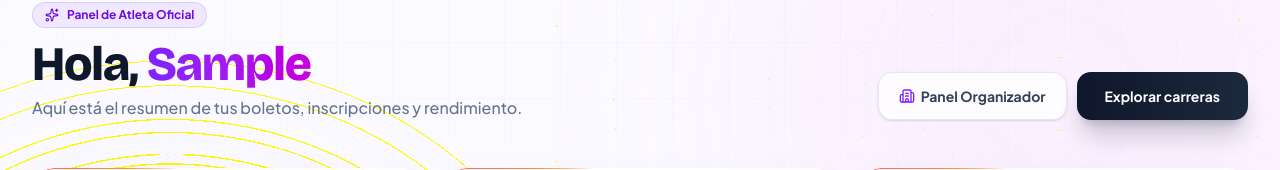
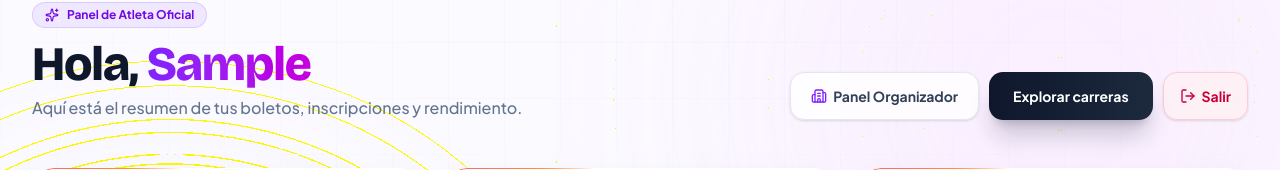
Before and after one commit to bryanjzdev/Pisale, a Next.js app: page /dashboard in a window 1280 px wide. Shown: the part 126-296 px from the top of the page. Built offline with nearby package versions, Linux system fonts and the light colour scheme; no server answers; the database is empty; sample sign-in values are in the browser's storage.

Commit message:
feat(auth): add direct sign out button and support account switching for organizers

```diff
--- a/src/app/dashboard/page.tsx
+++ b/src/app/dashboard/page.tsx
@@ -1,8 +1,8 @@
-import { auth } from "@/auth";
+import { auth, signOut } from "@/auth";
 import { redirect } from "next/navigation";
 import { prisma } from "@/lib/db";
 import { stripe } from "@/lib/stripe";
-import { Calendar, Medal, Timer, TrendingUp, Trophy, QrCode, ArrowRight, Sparkles, CheckCircle2, Building2 } from "lucide-react";
+import { Calendar, Medal, Timer, TrendingUp, Trophy, QrCode, ArrowRight, Sparkles, CheckCircle2, Building2, LogOut } from "lucide-react";
 import Link from "next/link";
 
 export const instant = false;
@@ -91,10 +91,25 @@ export default async function DashboardPage() {
             </Link>
             <Link
               href="/carreras"
-              className="btn-shine group inline-flex h-12 items-center justify-center gap-2 rounded-xl bg-linear-to-r from-slate-900 to-slate-800 px-7 text-sm font-bold text-white shadow-xl shadow-slate-900/20 transition-all hover:-translate-y-0.5 hover:shadow-2xl"
+              className="btn-shine group inline-flex h-12 items-center justify-center gap-2 rounded-xl bg-linear-to-r from-slate-900 to-slate-800 px-6 text-sm font-bold text-white shadow-xl shadow-slate-900/20 transition-all hover:-translate-y-0.5 hover:shadow-2xl"
             >
               Explorar carreras
             </Link>
+            <form
+              action={async () => {
+                "use server";
+                await signOut({ redirectTo: "/" });
+              }}
+            >
+              <button
+                type="submit"
+                className="inline-flex h-12 items-center justify-center gap-1.5 rounded-xl border border-rose-200 bg-rose-50/70 px-4 text-sm font-bold text-rose-700 hover:bg-rose-100/80 transition-colors shadow-sm cursor-pointer"
+                title="Cerrar sesión para cambiar de cuenta"
+              >
+                <LogOut className="h-4 w-4" />
+                <span className="hidden sm:inline">Salir</span>
+              </button>
+            </form>
           </div>
         </div>
 
--- a/src/app/organizador/dashboard/page.tsx
+++ b/src/app/organizador/dashboard/page.tsx
@@ -1,4 +1,4 @@
-import { auth } from "@/auth";
+import { auth, signOut } from "@/auth";
 import { redirect } from "next/navigation";
 import { prisma } from "@/lib/db";
 import Link from "next/link";
@@ -17,6 +17,7 @@ import {
   QrCode,
   Sparkles,
   ExternalLink,
+  LogOut,
 } from "lucide-react";
 import { ExportCsvButton } from "@/components/organizador/ExportCsvButton";
 
@@ -131,6 +132,22 @@ export default async function OrganizadorDashboardPage() {
               <Plus className="h-4 w-4" />
               Publicar Nueva Carrera
             </Link>
+
+            <form
+              action={async () => {
+                "use server";
+                await signOut({ redirectTo: "/" });
+              }}
+            >
+              <button
+                type="submit"
+                className="inline-flex h-12 items-center justify-center gap-1.5 rounded-2xl border border-rose-200 bg-rose-50/70 px-4 text-xs font-bold text-rose-700 hover:bg-rose-100/80 transition-colors shadow-sm cursor-pointer"
+                title="Cerrar sesión para cambiar de cuenta"
+              >
+                <LogOut className="h-4 w-4" />
+                <span className="hidden sm:inline">Salir</span>
+              </button>
+            </form>
           </div>
         </div>
 
```
